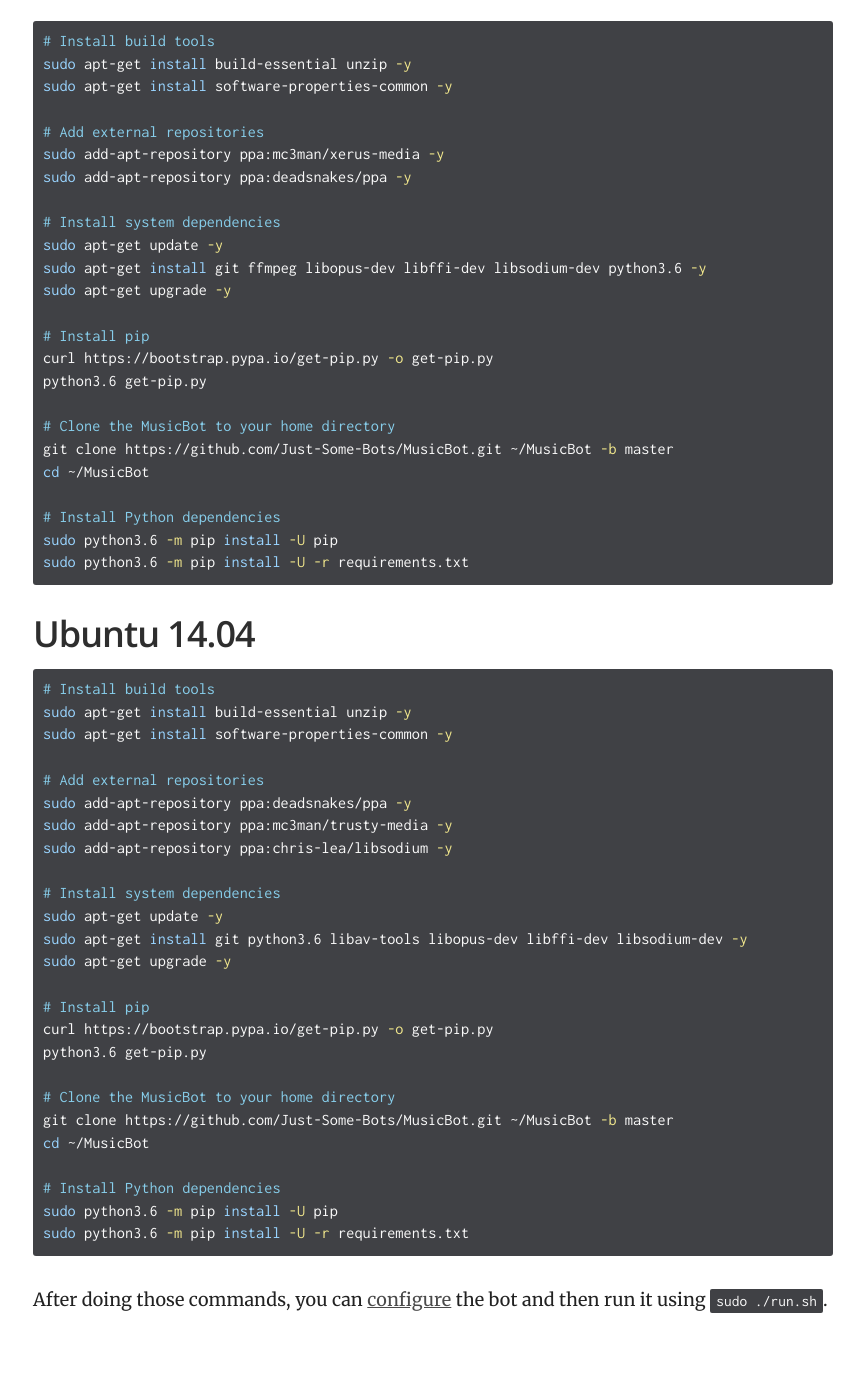
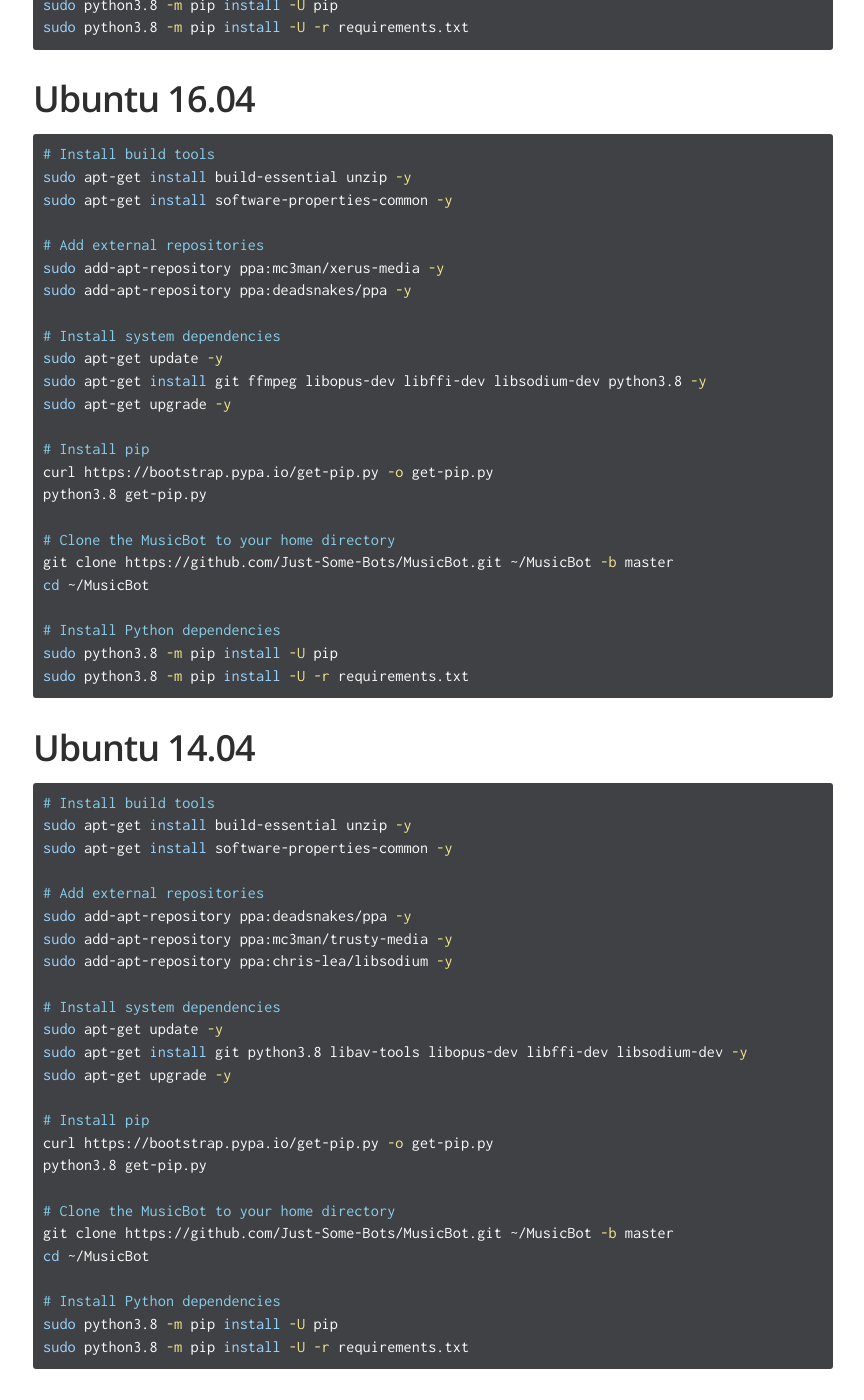
Before and after one commit to Just-Some-Bots/MusicBot, a Jekyll site: the page built from _docs/installing/ubuntu.md, in a window 1280 px wide and 1400 px high, scrolled down 1488 px. Shown: the whole window, without its empty margins (357-1221 px from the left). Built offline with Jekyll 4.4.1, drawn with Linux system fonts in a browser that asks for light colours; before the commit the page ends 2855 px from its top, so only the background shows below that; some of the changed text lies outside the part shown.

Commit message:
updated installing files
not done yet, the installers are still WIP and being tested

```diff
--- a/_docs/installing/ubuntu.md
+++ b/_docs/installing/ubuntu.md
@@ -12,10 +12,10 @@ Installing MusicBot on Ubuntu via the command line is the **recommended way to i
 
 ~~~ bash
 
-# Install Python 3.7 and add external repositories (only if you haven't got any python versions installed)
+# Install Python 3.8 and add external repositories (only if you haven't got any python versions installed)
 sudo add-apt-repository ppa:deadsnakes/ppa
 sudo apt-get update
-sudo apt-get install python3.7 -y
+sudo apt-get install python3.8 -y
 
 # Install build tools
 sudo apt-get install build-essential unzip -y
@@ -31,8 +31,8 @@ git clone https://github.com/Just-Some-Bots/MusicBot.git ~/MusicBot -b master
 cd ~/MusicBot
 
 # Install Python dependencies
-sudo python3 -m pip install -U pip
-sudo python3 -m pip install -U -r requirements.txt
+sudo python3.8 -m pip install -U pip
+sudo python3.8 -m pip install -U -r requirements.txt
 ~~~
 
 
@@ -48,13 +48,18 @@ sudo apt-get update -y
 sudo apt-get install git ffmpeg libopus-dev libffi-dev libsodium-dev python3-pip
 sudo apt-get upgrade -y
 
+# Install python 3.8
+sudo add-apt-repository ppa:deadsnakes/ppa
+# press enter
+sudo apt -y install python3.8
+
 # Clone the MusicBot to your home directory
 git clone https://github.com/Just-Some-Bots/MusicBot.git ~/MusicBot -b master
 cd ~/MusicBot
 
 # Install Python dependencies
-sudo python3 -m pip install -U pip
-sudo python3 -m pip install -U -r requirements.txt
+sudo python3.8 -m pip install -U pip
+sudo python3.8 -m pip install -U -r requirements.txt
 ~~~
 
 ## Ubuntu 16.04
@@ -70,20 +75,20 @@ sudo add-apt-repository ppa:deadsnakes/ppa -y
 
 # Install system dependencies
 sudo apt-get update -y
-sudo apt-get install git ffmpeg libopus-dev libffi-dev libsodium-dev python3.6 -y
+sudo apt-get install git ffmpeg libopus-dev libffi-dev libsodium-dev python3.8 -y
 sudo apt-get upgrade -y
 
 # Install pip
 curl https://bootstrap.pypa.io/get-pip.py -o get-pip.py
-python3.6 get-pip.py
+python3.8 get-pip.py
 
 # Clone the MusicBot to your home directory
 git clone https://github.com/Just-Some-Bots/MusicBot.git ~/MusicBot -b master
 cd ~/MusicBot
 
 # Install Python dependencies
-sudo python3.6 -m pip install -U pip
-sudo python3.6 -m pip install -U -r requirements.txt
+sudo python3.8 -m pip install -U pip
+sudo python3.8 -m pip install -U -r requirements.txt
 ~~~
 
 ## Ubuntu 14.04
@@ -100,20 +105,20 @@ sudo add-apt-repository ppa:chris-lea/libsodium -y
 
 # Install system dependencies
 sudo apt-get update -y
-sudo apt-get install git python3.6 libav-tools libopus-dev libffi-dev libsodium-dev -y
+sudo apt-get install git python3.8 libav-tools libopus-dev libffi-dev libsodium-dev -y
 sudo apt-get upgrade -y
 
 # Install pip
 curl https://bootstrap.pypa.io/get-pip.py -o get-pip.py
-python3.6 get-pip.py
+python3.8 get-pip.py
 
 # Clone the MusicBot to your home directory
 git clone https://github.com/Just-Some-Bots/MusicBot.git ~/MusicBot -b master
 cd ~/MusicBot
 
 # Install Python dependencies
-sudo python3.6 -m pip install -U pip
-sudo python3.6 -m pip install -U -r requirements.txt
+sudo python3.8 -m pip install -U pip
+sudo python3.8 -m pip install -U -r requirements.txt
 ~~~
 
 After doing those commands, you can [configure]({{ site.baseurl }}/using/configuration) the bot and then run it using `sudo ./run.sh`.
```
Also changed, not shown: _docs/installing/debian.md (+10 -5 lines), _docs/installing/mac.md (+1 -1 lines), _docs/installing/openbsd.md (+1 -3 lines), _docs/installing/windows.md (+2 -2 lines), 2 other files.
